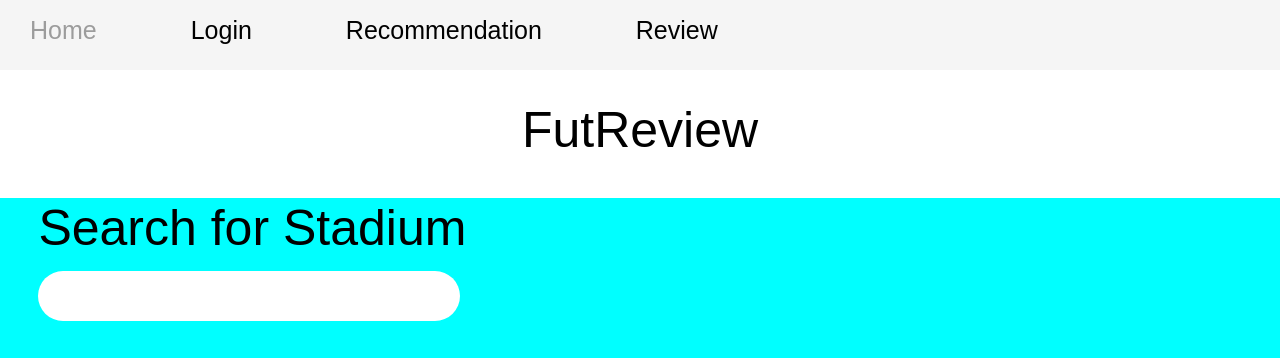
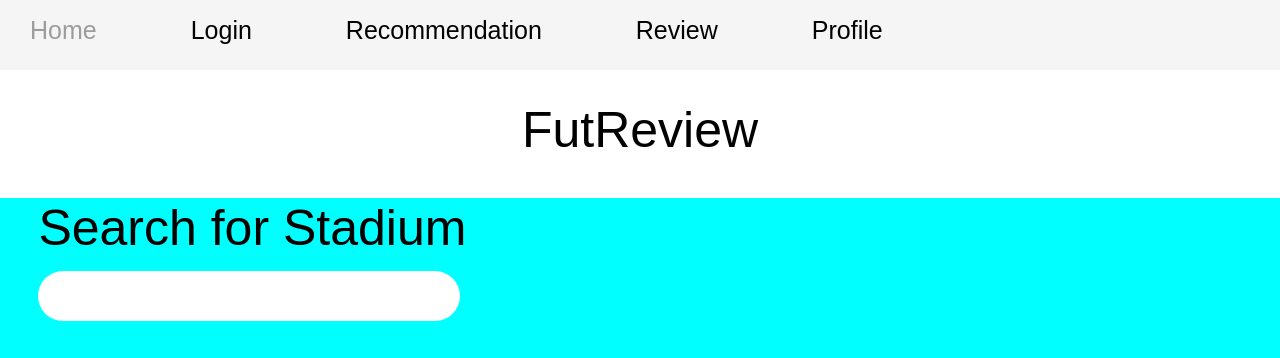
Before and after one commit to tylerbeckb/stadiumReviewWebsite, a Flask app: page / in a window 1280 px wide. Shown: the top 358 px of the page. Run offline with Flask 3, Linux system fonts and the light colour scheme; some libraries are stand-ins or nearby versions.

Commit message:
feat: ajax added

```diff
--- a/app/templates/base.html
+++ b/app/templates/base.html
@@ -4,6 +4,9 @@
     <link rel="stylesheet" href="{{ url_for('static',filename='stylesheet.css') }}">
     <link href="https://cdn.jsdelivr.net/npm/bootstrap@5.2.3/dist/css/bootstrap.min.css" rel="stylesheet">
     <script src="https://cdn.jsdelivr.net/npm/bootstrap@5.2.3/dist/js/bootstrap.bundle.min.js"></script>
+    <script src="https://ajax.googleapis.com/ajax/libs/jquery/1.7.1/jquery.js"></script>
+    <script src="https://ajax.googleapis.com/ajax/libs/jqueryui/1.8.16/jquery-ui.js"></script>
+    <link href="http://ajax.googleapis.com/ajax/libs/jqueryui/1.8.16/themes/ui-lightness/jquery-ui.css" rel="stylesheet" type="text/css" />
     <meta charset="UTF-8">
     <meta name="viewport" content="width=device-width, initial-scale=1.0">
     {% if title %}
@@ -19,6 +22,7 @@
       <a href="{{ url_for('login') }}">Login</a>
       <a href="">Recommendation</a>
       <a href="">Review</a>
+      <a href="{{ url_for('profile') }}">Profile</a>
     </nav>
     <div>
       {% block content %}{% endblock %}
```
